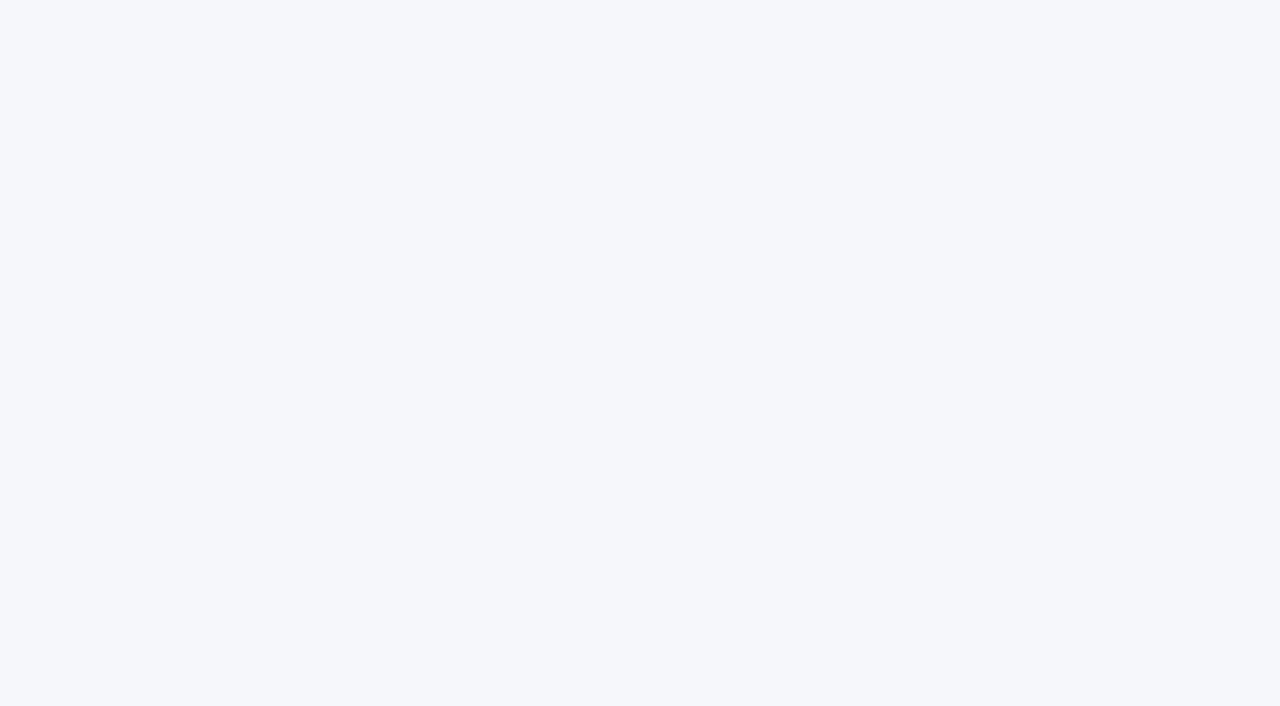
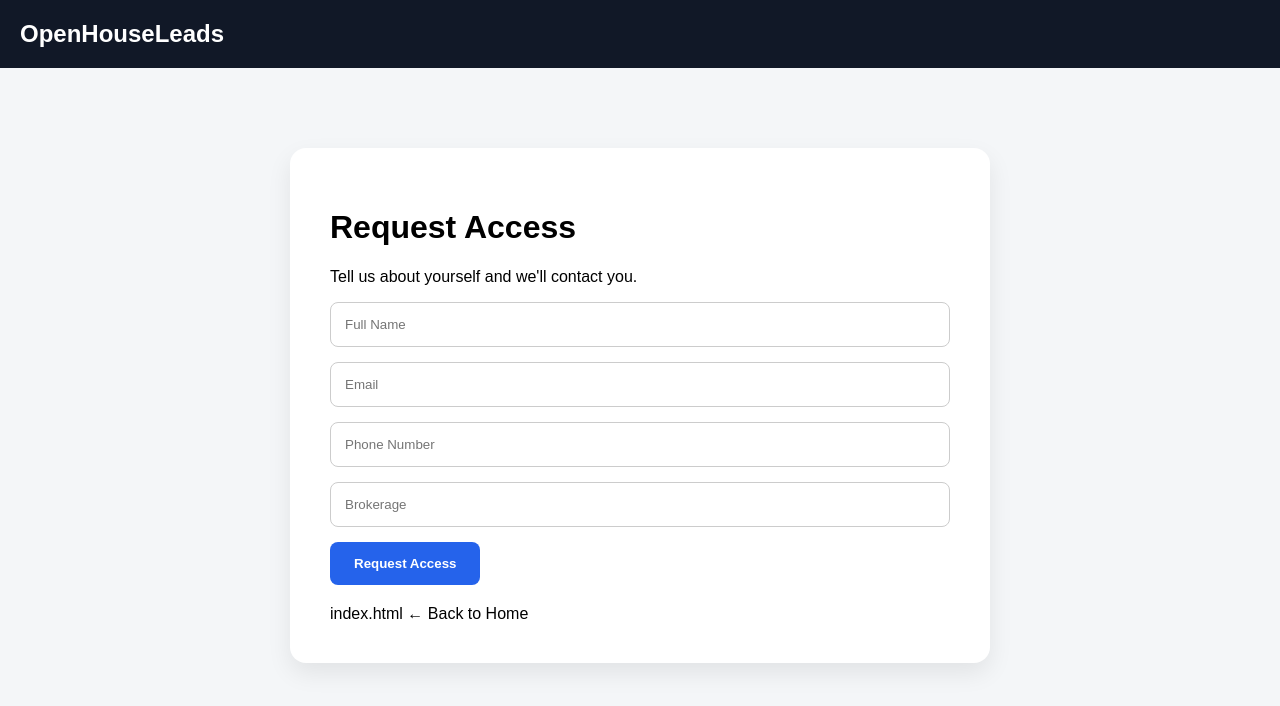
Before and after one commit to aleadsh22/openhouseleads, a plain HTML site: page request-access.html in a window 1280 px wide. Drawn offline with Linux system fonts and the light colour scheme.

Commit message:
Update styles and structure in request-access.html

```diff
--- a/request-access.html
+++ b/request-access.html
@@ -1,10 +1,8 @@
 <!DOCTYPE html>
 <html lang="en">
-
 <head>
 <meta charset="UTF-8">
 <meta name="viewport" content="width=device-width, initial-scale=1.0">
-
 <title>Request Access</title>
 
 <style>
@@ -18,8 +16,8 @@ body{
 header{
     background:#111827;
     color:white;
-    padding:18px;
-    font-size:22px;
+    padding:20px;
+    font-size:24px;
     font-weight:bold;
 }
 
@@ -39,10 +37,9 @@ header{
 input{
     width:100%;
     padding:14px;
-    margin-top:10px;
-    margin-bottom:15px;
     border:1px solid #ccc;
     border-radius:8px;
+    margin-bottom:15px;
     box-sizing:border-box;
 }
 
@@ -50,7 +47,94 @@ input{
     background:#2563eb;
     color:white;
     border:none;
-    padding:14px 22px;
     border-radius:8px;
+    padding:14px 24px;
+    font-weight:bold;
     cursor:pointer;
-    font-weight:bold
+}
+
+.back{
+    display:block;
+    margin-top:20px;
+    color:#2563eb;
+    text-decoration:none;
+}
+
+.success{
+    margin-top:20px;
+    color:green;
+    font-weight:bold;
+}
+
+</style>
+</head>
+
+<body>
+
+<header>
+OpenHouseLeads
+</header>
+
+<div class="container">
+
+<div class="card">
+
+<h1>Request Access</h1>
+
+<p>
+Tell us about yourself and we'll contact you.
+</p>
+
+<form id="requestForm">
+
+<input
+type="text"
+placeholder="Full Name"
+required>
+
+<input
+type="email"
+placeholder="Email"
+required>
+
+<input
+type="text"
+placeholder="Phone Number"
+required>
+
+<input
+type="text"
+placeholder="Brokerage"
+required>
+
+<button class="button" type="submit">
+Request Access
+</button>
+
+</form>
+
+<div id="message" class="success"></div>
+
+index.html
+← Back to Home
+</a>
+
+</div>
+
+</div>
+
+<script>
+
+document.getElementById("requestForm").addEventListener("submit", function(event){
+
+event.preventDefault();
+
+document.getElementById("message").innerHTML =
+"Thank you. Your request has been submitted.";
+
+});
+
+</script>
+
+</body>
+</html>
```
